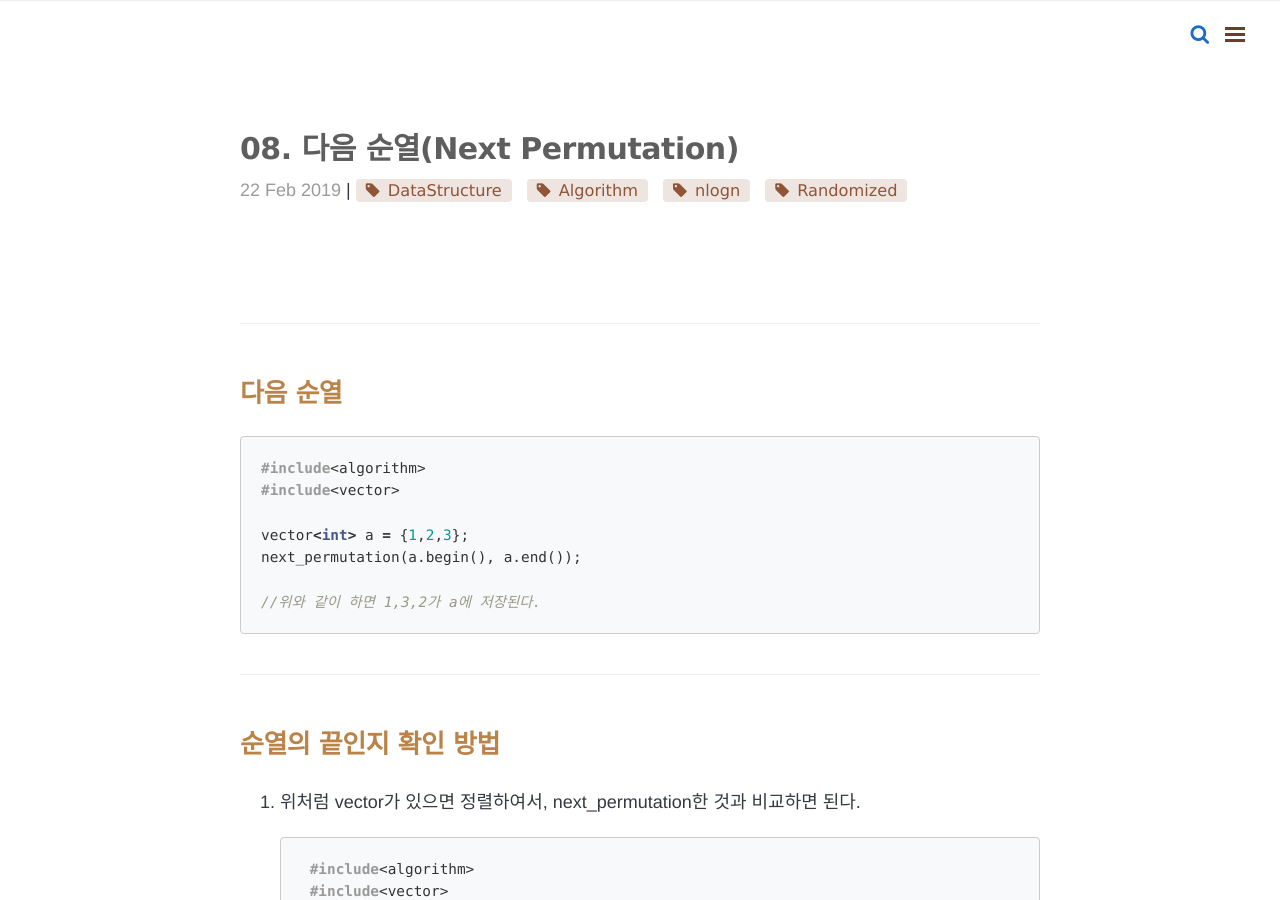
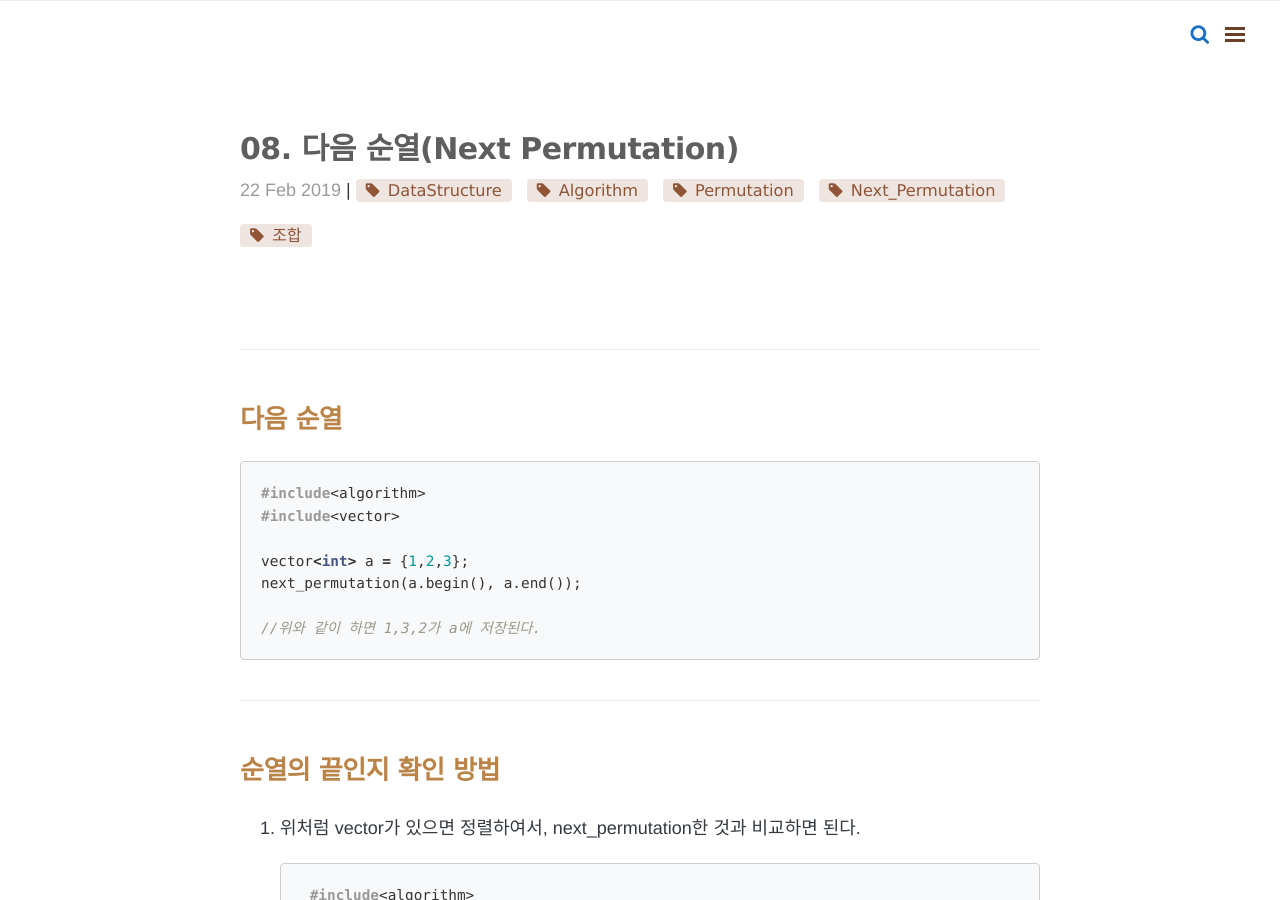
Before and after one commit to HaeUlNam/HaeUlNam.github.io, a Jekyll site: the page built from _posts/algorithm/2019-02-22-09-순열(permutation).md, in a window 1280 px wide and 900 px high. Built offline with Jekyll 4.4.1, drawn with Linux system fonts in a browser that asks for light colours; nearby versions of some CDN libraries; comment, search, counter and statistics services are not loaded.

Commit message:
permutation

```diff
--- a/_posts/algorithm/2019-02-22-09-순열(permutation).md
+++ b/_posts/algorithm/2019-02-22-09-순열(permutation).md
@@ -3,7 +3,7 @@ layout: post
 title: 08. 다음 순열(Next Permutation)
 category: 자료구조-알고리즘-구현
 permalink: /algorithm/:year/:month/:day/:title/
-tags: [DataStructure, Algorithm, nlogn, Randomized]
+tags: [DataStructure, Algorithm, Permutation, Next_Permutation, 조합]
 comments: true
 ---
 <br><br>
```
